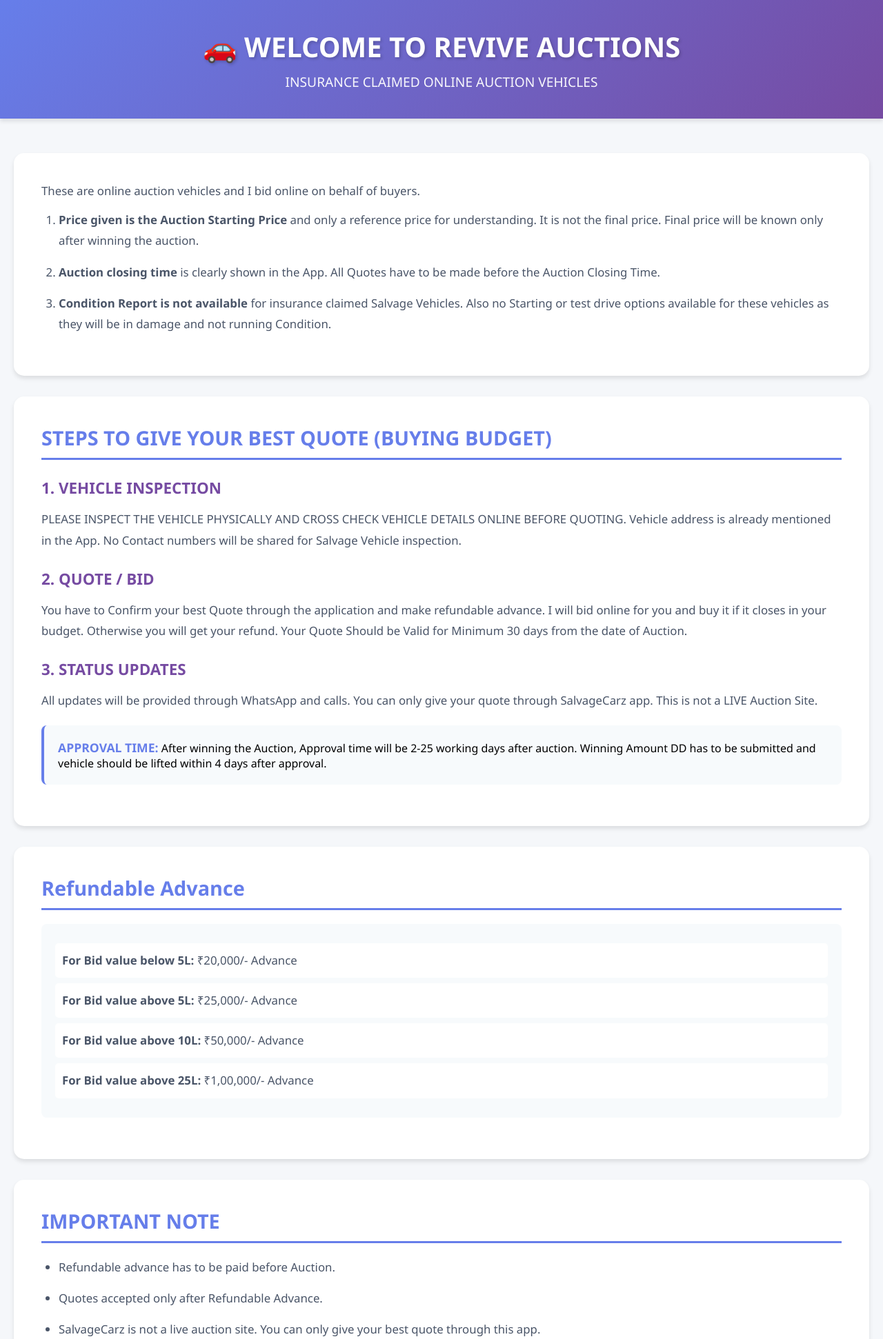
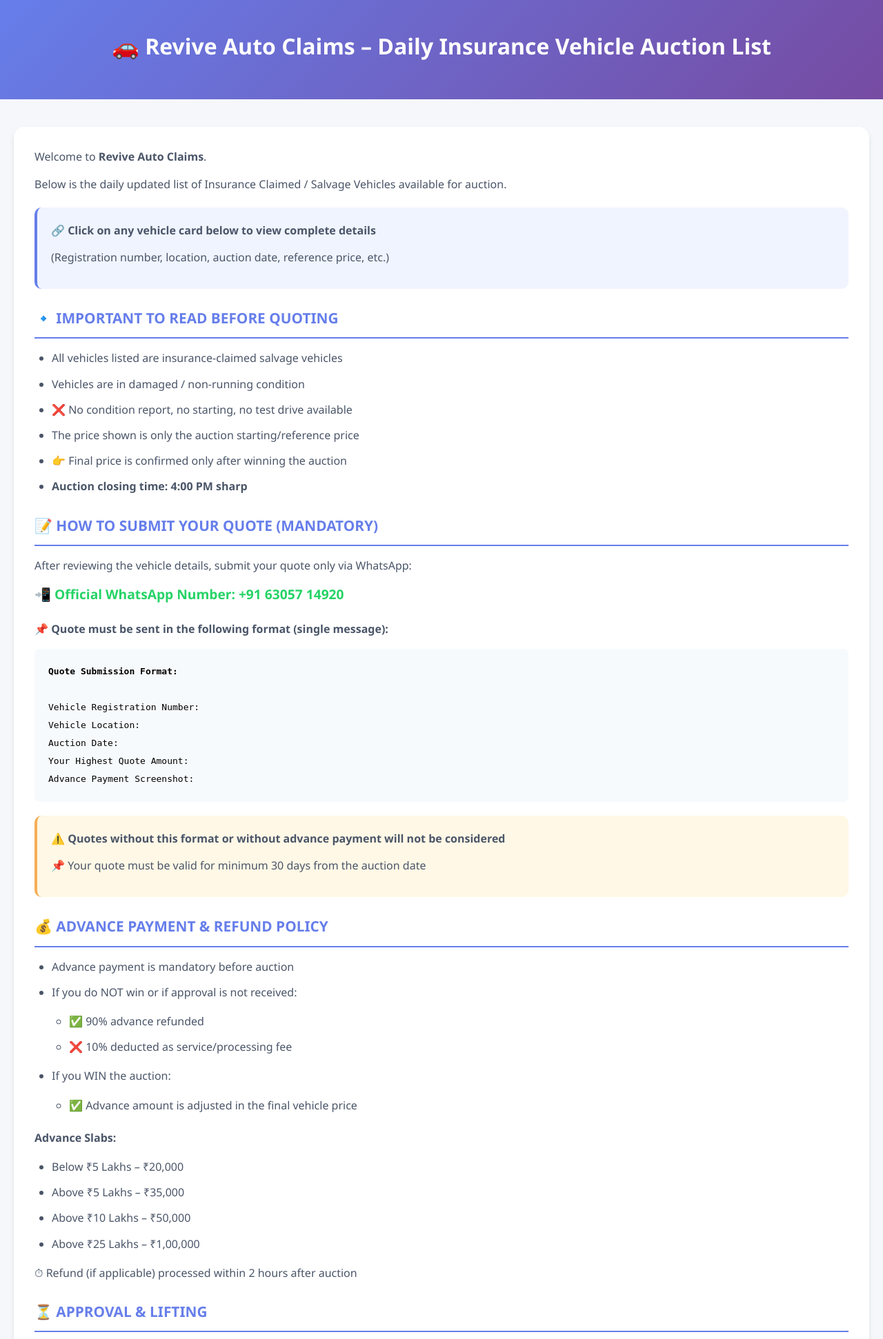
Before and after one commit to AbdulMannan19/Revive-Auctions, a Flask app: page / in a window 1280 px wide. Shown: the top 1942 px of the page at 69% size. Run offline with Flask 3, Linux system fonts and the light colour scheme.

Commit message:
quick commit

```diff
--- a/templates/index.html
+++ b/templates/index.html
@@ -3,350 +3,135 @@
 <head>
     <meta charset="UTF-8">
     <meta name="viewport" content="width=device-width, initial-scale=1.0">
-    <title>Revive Auctions - Insurance Claimed Online Auction Vehicles</title>
+    <title>Revive Auto Claims - Insurance Vehicle Auction</title>
     <style>
-        * {
-            margin: 0;
-            padding: 0;
-            box-sizing: border-box;
-        }
-
-        body {
-            font-family: 'Segoe UI', Tahoma, Geneva, Verdana, sans-serif;
-            background: #f5f7fa;
-            min-height: 100vh;
-        }
-
-        .header {
-            background: linear-gradient(135deg, #667eea 0%, #764ba2 100%);
-            color: white;
-            padding: 40px 20px;
-            text-align: center;
-            box-shadow: 0 4px 6px rgba(0,0,0,0.1);
-        }
-
-        .header h1 {
-            font-size: 2.5rem;
-            margin-bottom: 10px;
-            text-shadow: 2px 2px 4px rgba(0,0,0,0.2);
-        }
-
-        .header .subtitle {
-            font-size: 1.2rem;
-            opacity: 0.95;
-            font-weight: 300;
-        }
-
-        .container {
-            max-width: 1400px;
-            margin: 0 auto;
-            padding: 20px;
-        }
-
-        .info-section {
-            background: white;
-            border-radius: 15px;
-            padding: 40px;
-            margin: 30px 0;
-            box-shadow: 0 4px 6px rgba(0,0,0,0.1);
-        }
-
-        .info-section h2 {
-            color: #667eea;
-            font-size: 1.8rem;
-            margin-bottom: 20px;
-            border-bottom: 3px solid #667eea;
-            padding-bottom: 10px;
-        }
-
-        .info-section h3 {
-            color: #764ba2;
-            font-size: 1.4rem;
-            margin-top: 25px;
-            margin-bottom: 15px;
-        }
-
-        .info-section p, .info-section li {
-            color: #4a5568;
-            line-height: 1.8;
-            font-size: 1.05rem;
-            margin-bottom: 12px;
-        }
-
-        .info-section ol, .info-section ul {
-            margin-left: 25px;
-            margin-bottom: 20px;
-        }
-
-        .info-section li {
-            margin-bottom: 15px;
-        }
-
-        .highlight-box {
-            background: #f7fafc;
-            border-left: 4px solid #667eea;
-            padding: 20px;
-            margin: 20px 0;
-            border-radius: 8px;
-        }
-
-        .highlight-box strong {
-            color: #667eea;
-            font-size: 1.1rem;
-        }
-
-        .advance-table {
-            background: #f7fafc;
-            padding: 20px;
-            border-radius: 8px;
-            margin: 20px 0;
-        }
-
-        .advance-table p {
-            margin: 8px 0;
-            padding: 10px;
-            background: white;
-            border-radius: 5px;
-        }
-
-        .cta-section {
-            background: linear-gradient(135deg, #667eea 0%, #764ba2 100%);
-            color: white;
-            padding: 40px;
-            border-radius: 15px;
-            text-align: center;
-            margin: 30px 0;
-        }
-
-        .cta-section h2 {
-            font-size: 2rem;
-            margin-bottom: 20px;
-        }
-
-        .cta-section p {
-            font-size: 1.1rem;
-            margin-bottom: 15px;
-            line-height: 1.8;
-        }
-
-        .cta-button {
-            display: inline-block;
-            background: white;
-            color: #667eea;
-            padding: 15px 40px;
-            border-radius: 30px;
-            text-decoration: none;
-            font-weight: bold;
-            font-size: 1.1rem;
-            margin: 10px;
-            transition: transform 0.3s ease, box-shadow 0.3s ease;
-            box-shadow: 0 4px 6px rgba(0,0,0,0.2);
-        }
-
-        .cta-button:hover {
-            transform: translateY(-3px);
-            box-shadow: 0 6px 12px rgba(0,0,0,0.3);
-        }
-
-        .vehicles-section {
-            margin-top: 50px;
-        }
-
-        .vehicles-section h2 {
-            text-align: center;
-            color: #2d3748;
-            font-size: 2.2rem;
-            margin-bottom: 40px;
-        }
-
-        .loading {
-            text-align: center;
-            color: #667eea;
-            font-size: 1.2rem;
-            margin-top: 50px;
-        }
-
-        .error {
-            text-align: center;
-            color: #ff6b6b;
-            background: white;
-            padding: 20px;
-            border-radius: 10px;
-            margin: 20px auto;
-            max-width: 600px;
-        }
-
-        .grid {
-            display: grid;
-            grid-template-columns: repeat(auto-fill, minmax(300px, 1fr));
-            gap: 25px;
-            padding: 20px 0;
-        }
-
-        .card {
-            background: white;
-            border-radius: 15px;
-            padding: 25px;
-            box-shadow: 0 4px 6px rgba(0,0,0,0.1);
-            transition: transform 0.3s ease, box-shadow 0.3s ease;
-            cursor: pointer;
-            position: relative;
-            overflow: hidden;
-        }
-
-        .card:hover {
-            transform: translateY(-5px);
-            box-shadow: 0 10px 20px rgba(0,0,0,0.15);
-        }
-
-        .card::before {
-            content: '';
-            position: absolute;
-            top: 0;
-            left: 0;
-            width: 100%;
-            height: 4px;
-            background: linear-gradient(90deg, #667eea 0%, #764ba2 100%);
-        }
-
-        .vehicle-number {
-            display: inline-block;
-            background: linear-gradient(135deg, #667eea 0%, #764ba2 100%);
-            color: white;
-            padding: 8px 16px;
-            border-radius: 20px;
-            font-weight: bold;
-            font-size: 0.9rem;
-            margin-bottom: 15px;
-        }
-
-        .vehicle-name {
-            font-size: 1.3rem;
-            font-weight: 600;
-            color: #2d3748;
-            margin-bottom: 15px;
-            line-height: 1.4;
-        }
-
-        .price {
-            font-size: 1.5rem;
-            font-weight: bold;
-            color: #667eea;
-            margin-bottom: 10px;
-        }
-
-        .location {
-            color: #718096;
-            font-size: 0.95rem;
-            margin-top: 10px;
-            display: flex;
-            align-items: center;
-            gap: 5px;
-        }
-
-        .location::before {
-            content: '📍';
-        }
-
-        @media (max-width: 768px) {
-            .grid {
-                grid-template-columns: 1fr;
-            }
-
-            .header h1 {
-                font-size: 2rem;
-            }
-
-            .info-section {
-                padding: 25px;
-            }
-
-            .info-section h2 {
-                font-size: 1.5rem;
-            }
-
-            .cta-section {
-                padding: 30px 20px;
-            }
-        }
+        * { margin: 0; padding: 0; box-sizing: border-box; }
+        body { font-family: 'Segoe UI', Tahoma, Geneva, Verdana, sans-serif; background: #f5f7fa; line-height: 1.7; }
+        .header { background: linear-gradient(135deg, #667eea 0%, #764ba2 100%); color: white; padding: 40px 20px; text-align: center; }
+        .header h1 { font-size: 2rem; margin-bottom: 10px; }
+        .container { max-width: 1400px; margin: 20px auto; padding: 20px; }
+        .info-section { background: white; border-radius: 15px; padding: 30px; margin-bottom: 30px; box-shadow: 0 4px 6px rgba(0,0,0,0.1); }
+        h2 { color: #667eea; margin: 25px 0 15px 0; padding-bottom: 10px; border-bottom: 2px solid #667eea; font-size: 1.3rem; }
+        p { margin-bottom: 12px; color: #4a5568; }
+        ul { margin: 15px 0 15px 25px; }
+        li { margin-bottom: 10px; color: #4a5568; }
+        .highlight { background: #f0f4ff; padding: 20px; border-radius: 10px; margin: 20px 0; border-left: 4px solid #667eea; }
+        .warning { background: #fff8e6; padding: 20px; border-radius: 10px; margin: 20px 0; border-left: 4px solid #f6ad55; }
+        .whatsapp { color: #25d366; font-weight: bold; font-size: 1.2rem; }
+        .format-box { background: #f7fafc; padding: 20px; border-radius: 8px; margin: 15px 0; font-family: monospace; line-height: 2; }
+        .contact { background: linear-gradient(135deg, #667eea 0%, #764ba2 100%); color: white; padding: 25px; border-radius: 10px; margin-top: 20px; text-align: center; }
+        .contact p { color: white; font-size: 1.1rem; }
+        .vehicles-section { margin-top: 30px; }
+        .vehicles-section h2 { text-align: center; border: none; font-size: 1.8rem; margin-bottom: 30px; }
+        .grid { display: grid; grid-template-columns: repeat(auto-fill, minmax(300px, 1fr)); gap: 25px; }
+        .card { background: white; border-radius: 15px; padding: 25px; box-shadow: 0 4px 6px rgba(0,0,0,0.1); transition: transform 0.3s ease; cursor: pointer; position: relative; overflow: hidden; }
+        .card:hover { transform: translateY(-5px); box-shadow: 0 10px 20px rgba(0,0,0,0.15); }
+        .card::before { content: ''; position: absolute; top: 0; left: 0; width: 100%; height: 4px; background: linear-gradient(90deg, #667eea 0%, #764ba2 100%); }
+        .vehicle-number { display: inline-block; background: linear-gradient(135deg, #667eea 0%, #764ba2 100%); color: white; padding: 8px 16px; border-radius: 20px; font-weight: bold; font-size: 0.9rem; margin-bottom: 15px; }
+        .vehicle-name { font-size: 1.3rem; font-weight: 600; color: #2d3748; margin-bottom: 15px; }
+        .price { font-size: 1.5rem; font-weight: bold; color: #667eea; margin-bottom: 10px; }
+        .location { color: #718096; font-size: 0.95rem; margin-top: 10px; }
+        .location::before { content: '📍'; margin-right: 5px; }
+        .loading { text-align: center; color: #667eea; font-size: 1.2rem; padding: 40px; }
+        .error { text-align: center; color: #e53e3e; background: white; padding: 20px; border-radius: 10px; }
+        @media (max-width: 768px) { .header h1 { font-size: 1.5rem; } .grid { grid-template-columns: 1fr; } }
     </style>
 </head>
 <body>
-    <!-- Header -->
     <div class="header">
-        <h1>🚗 WELCOME TO REVIVE AUCTIONS</h1>
-        <p class="subtitle">INSURANCE CLAIMED ONLINE AUCTION VEHICLES</p>
+        <h1>🚗 Revive Auto Claims – Daily Insurance Vehicle Auction List</h1>
     </div>
 
     <div class="container">
-        <!-- Introduction Section -->
         <div class="info-section">
-            <p>These are online auction vehicles and I bid online on behalf of buyers.</p>
+            <p>Welcome to <strong>Revive Auto Claims</strong>.</p>
+            <p>Below is the daily updated list of Insurance Claimed / Salvage Vehicles available for auction.</p>
 
-            <ol>
-                <li><strong>Price given is the Auction Starting Price</strong> and only a reference price for understanding. It is not the final price. Final price will be known only after winning the auction.</li>
-                <li><strong>Auction closing time</strong> is clearly shown in the App. All Quotes have to be made before the Auction Closing Time.</li>
-                <li><strong>Condition Report is not available</strong> for insurance claimed Salvage Vehicles. Also no Starting or test drive options available for these vehicles as they will be in damage and not running Condition.</li>
-            </ol>
-        </div>
+            <div class="highlight">
+                <p>🔗 <strong>Click on any vehicle card below to view complete details</strong></p>
+                <p>(Registration number, location, auction date, reference price, etc.)</p>
+            </div>
 
-        <!-- Steps Section -->
-        <div class="info-section">
-            <h2>STEPS TO GIVE YOUR BEST QUOTE (BUYING BUDGET)</h2>
+            <h2>🔹 IMPORTANT TO READ BEFORE QUOTING</h2>
+            <ul>
+                <li>All vehicles listed are insurance-claimed salvage vehicles</li>
+                <li>Vehicles are in damaged / non-running condition</li>
+                <li>❌ No condition report, no starting, no test drive available</li>
+                <li>The price shown is only the auction starting/reference price</li>
+                <li>👉 Final price is confirmed only after winning the auction</li>
+                <li><strong>Auction closing time: 4:00 PM sharp</strong></li>
+            </ul>
 
-            <h3>1. VEHICLE INSPECTION</h3>
-            <p>PLEASE INSPECT THE VEHICLE PHYSICALLY AND CROSS CHECK VEHICLE DETAILS ONLINE BEFORE QUOTING. Vehicle address is already mentioned in the App. No Contact numbers will be shared for Salvage Vehicle inspection.</p>
+            <h2>📝 HOW TO SUBMIT YOUR QUOTE (MANDATORY)</h2>
+            <p>After reviewing the vehicle details, submit your quote only via WhatsApp:</p>
+            <p class="whatsapp">📲 Official WhatsApp Number: +91 63057 14920</p>
 
-            <h3>2. QUOTE / BID</h3>
-            <p>You have to Confirm your best Quote through the application and make refundable advance. I will bid online for you and buy it if it closes in your budget. Otherwise you will get your refund. Your Quote Should be Valid for Minimum 30 days from the date of Auction.</p>
+            <p style="margin-top: 20px;"><strong>📌 Quote must be sent in the following format (single message):</strong></p>
+            <div class="format-box">
+                <strong>Quote Submission Format:</strong><br><br>
+                Vehicle Registration Number:<br>
+                Vehicle Location:<br>
+                Auction Date:<br>
+                Your Highest Quote Amount:<br>
+                Advance Payment Screenshot:
+            </div>
 
-            <h3>3. STATUS UPDATES</h3>
-            <p>All updates will be provided through WhatsApp and calls. You can only give your quote through SalvageCarz app. This is not a LIVE Auction Site.</p>
+            <div class="warning">
+                <p>⚠️ <strong>Quotes without this format or without advance payment will not be considered</strong></p>
+                <p>📌 Your quote must be valid for minimum 30 days from the auction date</p>
+            </div>
 
-            <div class="highlight-box">
-                <strong>APPROVAL TIME:</strong> After winning the Auction, Approval time will be 2-25 working days after auction. Winning Amount DD has to be submitted and vehicle should be lifted within 4 days after approval.
+            <h2>💰 ADVANCE PAYMENT & REFUND POLICY</h2>
+            <ul>
+                <li>Advance payment is mandatory before auction</li>
+                <li>If you do NOT win or if approval is not received:
+                    <ul>
+                        <li>✅ 90% advance refunded</li>
+                        <li>❌ 10% deducted as service/processing fee</li>
+                    </ul>
+                </li>
+                <li>If you WIN the auction:
+                    <ul>
+                        <li>✅ Advance amount is adjusted in the final vehicle price</li>
+                    </ul>
+                </li>
+            </ul>
+
+            <p style="margin-top: 20px;"><strong>Advance Slabs:</strong></p>
+            <ul>
+                <li>Below ₹5 Lakhs – ₹20,000</li>
+                <li>Above ₹5 Lakhs – ₹35,000</li>
+                <li>Above ₹10 Lakhs – ₹50,000</li>
+                <li>Above ₹25 Lakhs – ₹1,00,000</li>
+            </ul>
+            <p>⏱ Refund (if applicable) processed within 2 hours after auction</p>
+
+            <h2>⏳ APPROVAL & LIFTING</h2>
+            <ul>
+                <li>Approval time: 2–25 working days after auction</li>
+                <li>After approval:
+                    <ul>
+                        <li>Winning amount DD submission required</li>
+                        <li>Vehicle must be lifted within 4 days</li>
+                    </ul>
+                </li>
+            </ul>
+
+            <h2>🤝 WHY REVIVE AUTO CLAIMS?</h2>
+            <ul>
+                <li>✔ End-to-end guidance</li>
+                <li>✔ Approval documentation handled on your behalf</li>
+                <li>✔ Complete support for payment & lifting process</li>
+                <li>✔ Transparent process – no confusion, no stress</li>
+            </ul>
+            <p><strong>✨ We handle everything so you don't have to worry.</strong></p>
+
+            <div class="contact">
+                <p><strong>📞 For Queries:</strong></p>
+                <p style="font-size: 1.3rem; margin-top: 10px;">+91 89770 37039 | +91 63057 14920</p>
             </div>
         </div>
 
-        <!-- Refundable Advance Section -->
-        <div class="info-section">
-            <h2>Refundable Advance</h2>
-            <div class="advance-table">
-                <p><strong>For Bid value below 5L:</strong> ₹20,000/- Advance</p>
-                <p><strong>For Bid value above 5L:</strong> ₹25,000/- Advance</p>
-                <p><strong>For Bid value above 10L:</strong> ₹50,000/- Advance</p>
-                <p><strong>For Bid value above 25L:</strong> ₹1,00,000/- Advance</p>
-            </div>
-        </div>
-
-        <!-- Important Note Section -->
-        <div class="info-section">
-            <h2>IMPORTANT NOTE</h2>
-            <ul>
-                <li>Refundable advance has to be paid before Auction.</li>
-                <li>Quotes accepted only after Refundable Advance.</li>
-                <li>SalvageCarz is not a live auction site. You can only give your best quote through this app.</li>
-                <li>Refund within 2 hours after auction if your quote is not the highest.</li>
-            </ul>
-        </div>
-
-        <!-- CTA Section -->
-        <div class="cta-section">
-            <h2>Dear Buyer,</h2>
-            <p>FOR MORE DETAILS AND VEHICLES LISTING DOWNLOAD THE ANDROID MOBILE APPLICATION</p>
-            <p>Huge number of Flood Damage Vehicles are being listed in Auction from across the country for Salvage Auction. Major Numbers from Gujarat, Andhra Pradesh, Karnataka, Delhi, Uttarakhand, Kerala and Telangana. Vehicles from all segments are available.</p>
-
-            <a href="https://chat.whatsapp.com/D2A3kuDeDnqJJISms8y1fu" target="_blank" class="cta-button">
-                📱 Join WhatsApp Community
-            </a>
-            <a href="#" class="cta-button">
-                📲 Download App
-            </a>
-
-            <p style="margin-top: 30px; font-size: 1.3rem; font-weight: bold;">HAPPY MOTORING<br>REVIVE AUCTIONS</p>
-        </div>
-
-        <!-- Vehicles Section -->
         <div class="vehicles-section">
             <h2>🚗 Available Vehicles</h2>
             <div id="content">
@@ -403,7 +188,6 @@
             }
         }
 
-        // Load data when page loads
         loadData();
     </script>
 </body>
```
Also changed, not shown: .github/workflows/sync-cron.yml.
